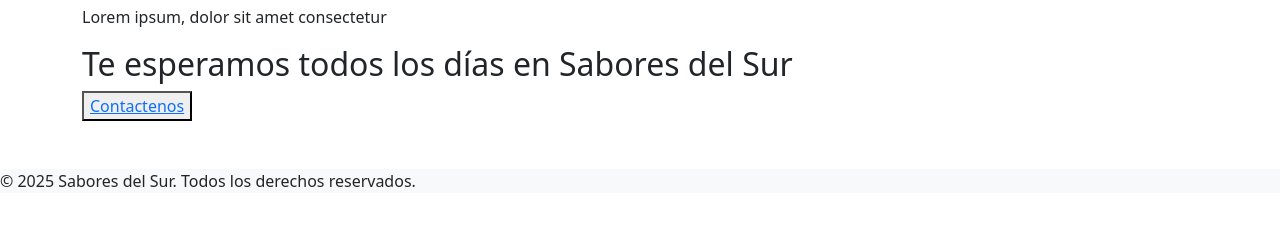
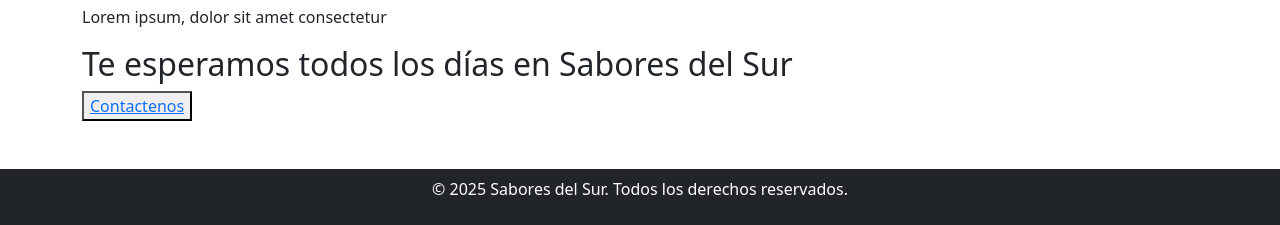
Before and after one commit to martinleiva02/Sabores-del-sur, a plain HTML site: page index.html in a window 1280 px wide. Shown: the part 692-917 px from the top of the page. Drawn offline with nearby package versions, Linux system fonts and the light colour scheme.

Commit message:
maquetacion de archivo index

```diff
--- a/index.html
+++ b/index.html
@@ -80,7 +80,7 @@
         </section>
     </main>
 <!--FOOTER-->
-    <footer class="footer bg-light mt-5">
+    <footer class="footer bg-dark py-2 mt-5 text-white text-center">
         <p>&copy; 2025 Sabores del Sur. Todos los derechos reservados.</p>
     </footer>
     <script src="https://cdn.jsdelivr.net/npm/bootstrap@5.3.8/dist/js/bootstrap.bundle.min.js"></script>
```
